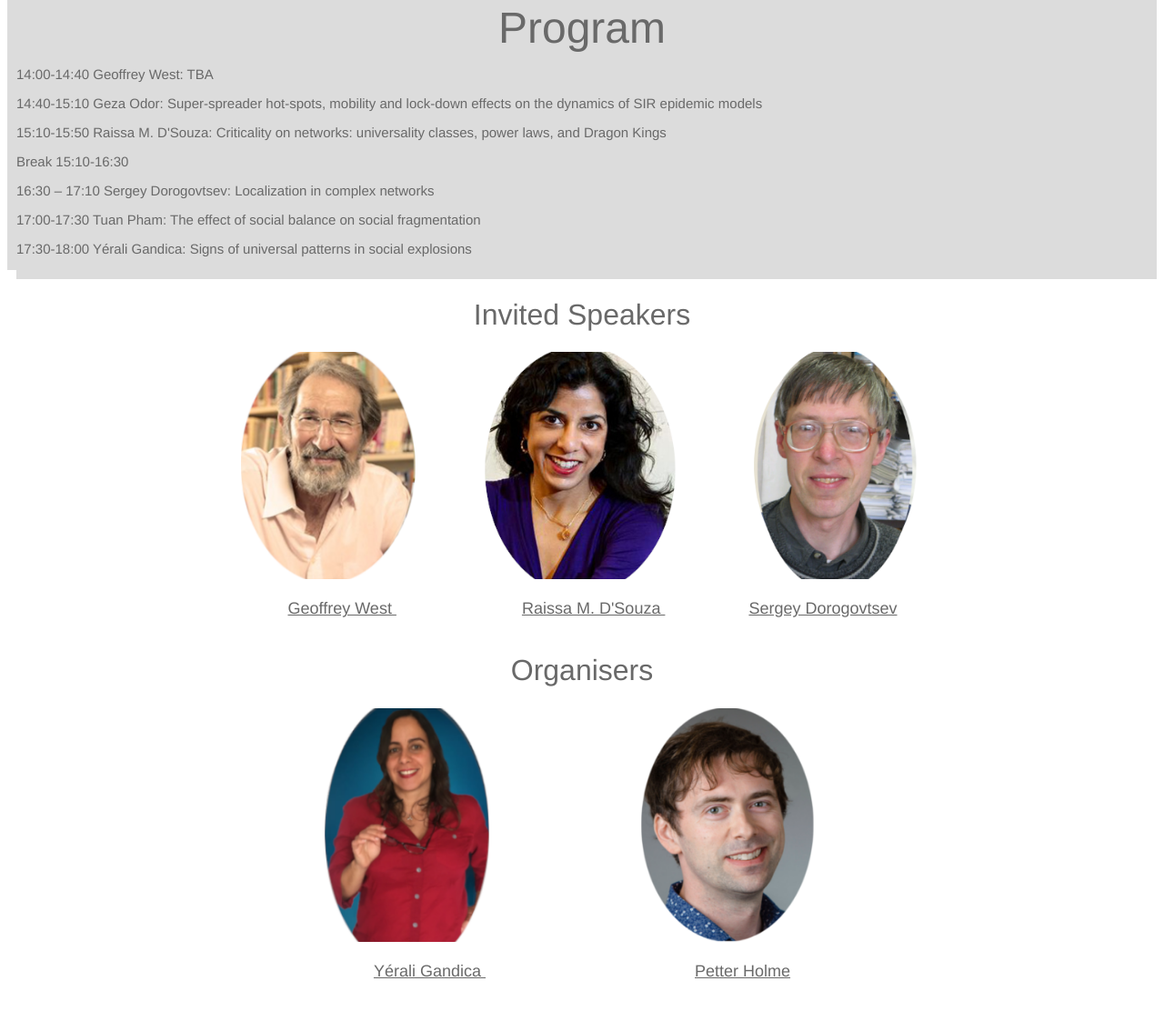
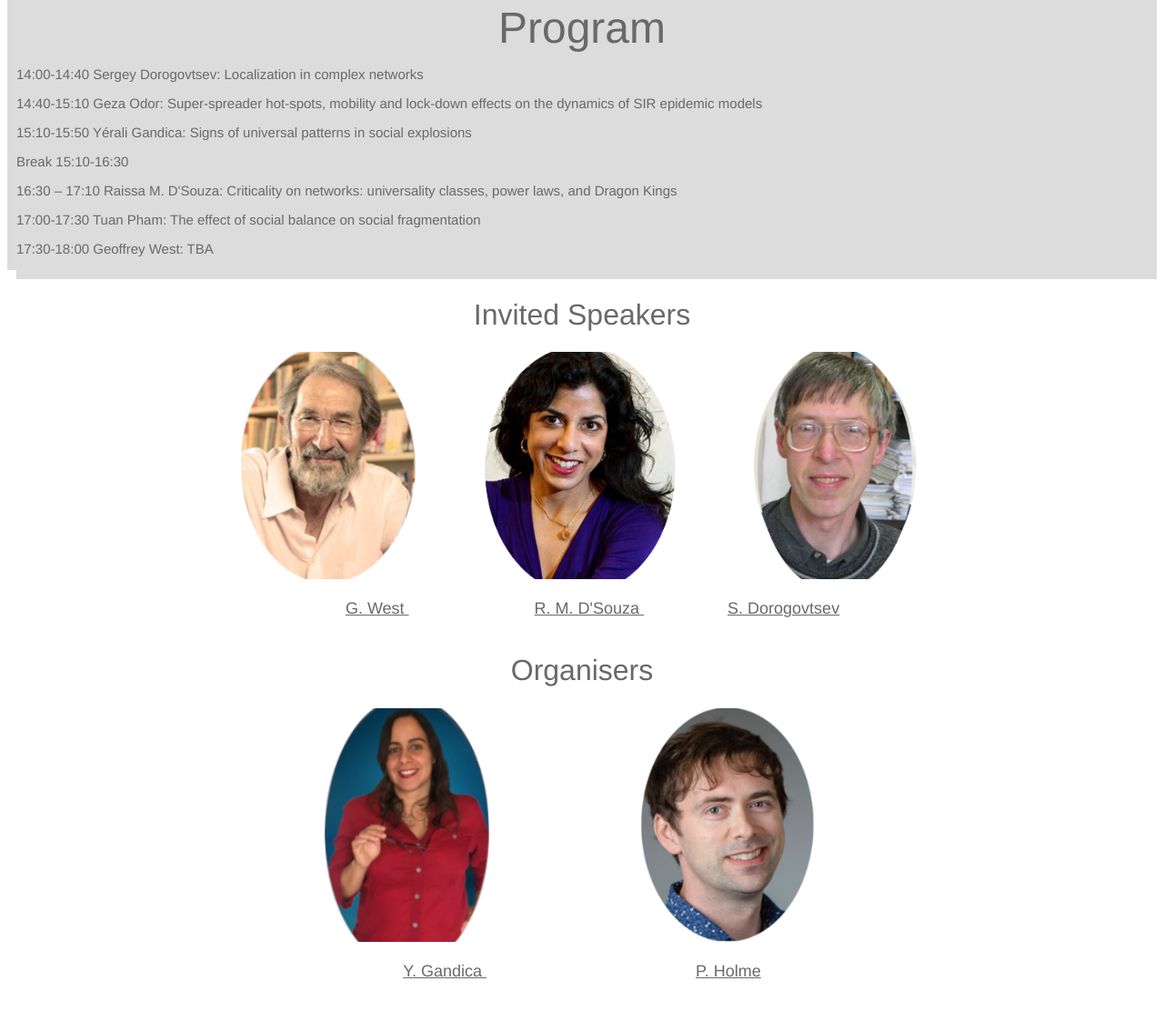
Before and after one commit to yerali/criticalitysystems2, a plain HTML site: page index.html in a window 1280 px wide. Shown: the part 1285-2408 px from the top of the page at 91% size. Drawn offline with Linux system fonts and the light colour scheme.

Commit message:
changing order

```diff
--- a/index.html
+++ b/index.html
@@ -48,28 +48,28 @@ The aim of this satellite workshop is to open cross-field discussions about the
 <footer>
 <a name="call"></a>
 <font size="8"> <center> Program </center> </font>
-<p> 14:00-14:40 Geoffrey West: TBA   </p>
+<p> 14:00-14:40 Sergey Dorogovtsev: Localization in complex networks
 <p> 14:40-15:10 Geza Odor: Super-spreader hot-spots, mobility and lock-down effects on the dynamics of SIR epidemic models </p>
-<p> 15:10-15:50 Raissa M. D'Souza: Criticality on networks: universality classes, power laws, and Dragon Kings </p>
+<p> 15:10-15:50 Yérali Gandica: Signs of universal patterns in social explosions <p>
 <p>  Break 15:10-16:30 <p>
-<p>  16:30 – 17:10 Sergey Dorogovtsev: Localization in complex networks <p>
+<p>  16:30 – 17:10 Raissa M. D'Souza: Criticality on networks: universality classes, power laws, and Dragon Kings </p>
 <p>  17:00-17:30 Tuan Pham: The effect of social balance on social fragmentation <p>
-<p>  17:30-18:00 Yérali Gandica: Signs of universal patterns in social explosions <p>
+<p>  17:30-18:00 Geoffrey West: TBA   </p>
 </footer>
 
 <footer3>
 <A name="invited"></A>
   <FONT SIZE=6> <CENTER> Invited Speakers </CENTER> </FONT>
 <H2 ALIGN=CENTER> <img src="invited.png", WIDTH=750/>  </H2>
-<p >  &emsp;  <A HREF="https://www.santafe.edu/people/profile/geoffrey-west" style="color: rgb(0,255,0)"><font color="#696969"> <u> Geoffrey West </u> </A> &emsp;  &emsp; &emsp;  &emsp; &emsp; &emsp; <A HREF="http://mae.engr.ucdavis.edu/dsouza/" style="color: rgb(0,255,0)"><font color="#696969">  <u> Raissa M. D'Souza </u> </A>  &emsp;   &emsp;   &emsp;  &emsp;  <A HREF="http://sweet.ua.pt/sdorogov/" style="color: rgb(0,255,0)"><font color="#696969"> <u> Sergey Dorogovtsev  </u> </A> </p >
+<p >  &emsp;  <A HREF="https://www.santafe.edu/people/profile/geoffrey-west" style="color: rgb(0,255,0)"><font color="#696969"> <u> G. West </u> </A> &emsp;  &emsp; &emsp;  &emsp; &emsp; &emsp; <A HREF="http://mae.engr.ucdavis.edu/dsouza/" style="color: rgb(0,255,0)"><font color="#696969">  <u> R. M. D'Souza </u> </A>  &emsp;   &emsp;   &emsp;  &emsp;  <A HREF="http://sweet.ua.pt/sdorogov/" style="color: rgb(0,255,0)"><font color="#696969"> <u> S. Dorogovtsev  </u> </A> </p >
 </footer3>
 
 <footer4>
 <A name="organisers"></A>
   <FONT SIZE=6> <CENTER> Organisers </CENTER> </FONT>
 <H2 ALIGN=CENTER> <img src="organisers2.png", WIDTH=600/>  </H2>
-<p > <A HREF="https://yerali.github.io" style="color: rgb(0,255,0)"><font color="#696969"> <u> Yérali Gandica </u>  </A>&emsp;  &emsp; &emsp;  &emsp; &emsp;  &emsp; &emsp;  &emsp;  &emsp; &emsp;
-<A HREF="https://petterhol.me/about/" style="color: rgb(0,255,0)"><font color="#696969"> <u> Petter Holme </u> </A>  </p >
+<p > <A HREF="https://yerali.github.io" style="color: rgb(0,255,0)"><font color="#696969"> <u> Y. Gandica </u>  </A>&emsp;  &emsp; &emsp;  &emsp; &emsp;  &emsp; &emsp;  &emsp;  &emsp; &emsp;
+<A HREF="https://petterhol.me/about/" style="color: rgb(0,255,0)"><font color="#696969"> <u> P. Holme </u> </A>  </p >
 </footer4>
 
 
```
